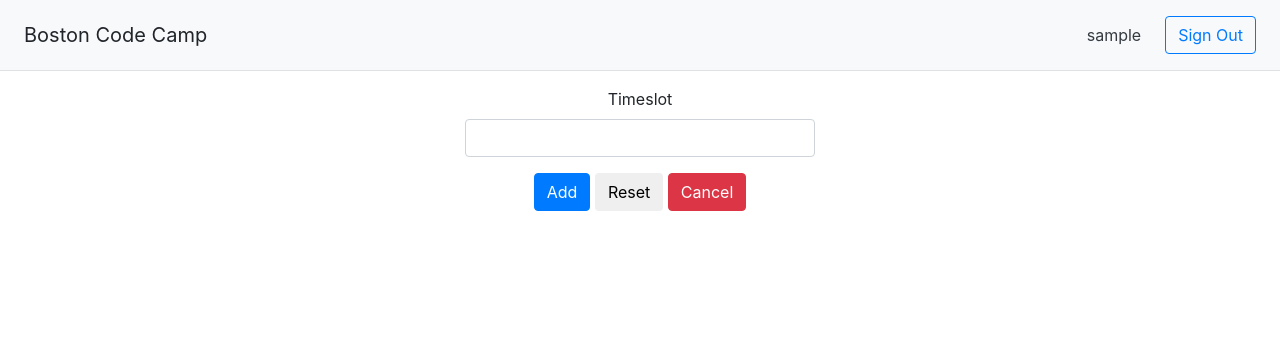
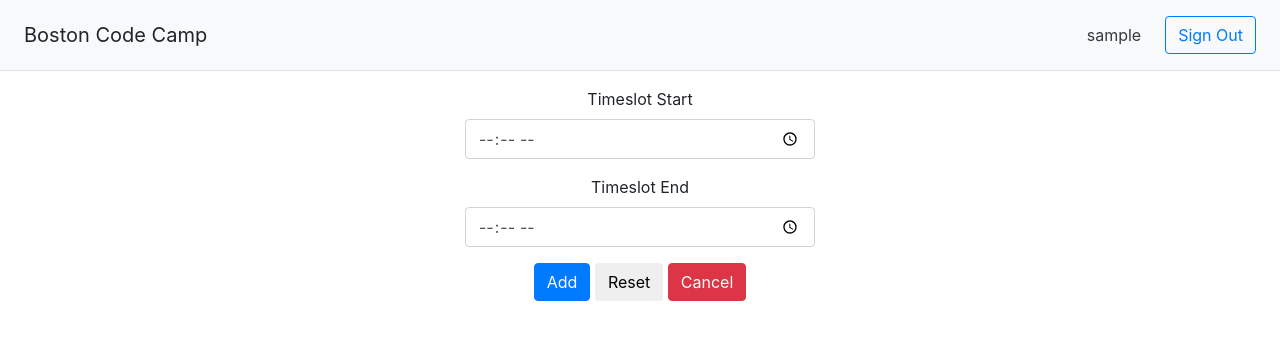
Before and after one commit to MarshallMathers/SoftwareEngineering-Red, a PHP site: page /timeslot/addTimeslot.php in a window 1280 px wide. Shown: the top 340 px of the page. Run offline with PHP 8.4, Linux system fonts and the light colour scheme; the visitor is signed in with stand-in values (Sample User, id 1).

Commit message:
Updated to latest version

```diff
--- a/admin/login.php
+++ b/admin/login.php
@@ -103,7 +103,7 @@ if ($_SERVER["REQUEST_METHOD"] == "POST") {
                     <form action="<?php echo $_SERVER["PHP_SELF"]; ?>" method="post">
                         <div class="form-group <?php echo (!empty($username_err)) ? "has-error" : ""; ?>">
                             <label>Username:</label>
-                            <input type="text" class="form-control" name="username" id="username">
+                            <input type="text" class="form-control" name="username" id="username" max="20">
                             <span class="help-block" style="color:red;">
                                 <?php echo $username_err; ?>
                             </span>
--- a/admin/room/deleteRoom.php
+++ b/admin/room/deleteRoom.php
@@ -7,7 +7,7 @@ if (!isset($_SESSION["username"]) || empty($_SESSION["username"])) {
     exit;
 }
 // Include config file
-include '../../dbconfig.php';
+include "../../dbconfig.php";
 
 $roomID = "";
 $roomID_err = "";
@@ -66,7 +66,7 @@ mysqli_close($link);
         <div class="row">
             <div class="col-sm-4"></div>
             <div class="col-sm-4 text-center">
-                <form action="<?php echo $_SERVER['PHP_SELF']; ?>" method="post">
+                <form action="<?php echo $_SERVER["PHP_SELF"]; ?>" method="post">
                     <div class="form-group <?php echo (!empty($roomID_err)) ? "has-error" : ""; ?>">
                         <label>Room</label>
                         <select id="roomID" name="roomID" class="form-control">
--- a/admin/room/modifyRoom.php
+++ b/admin/room/modifyRoom.php
@@ -7,7 +7,7 @@ if (!isset($_SESSION["username"]) || empty($_SESSION["username"])) {
     exit;
 }
 // Include config file
-include '../../dbconfig.php';
+include "../../dbconfig.php";
 
 $sql = "SELECT RoomID, Room FROM Rooms";
 $result = mysqli_query($link, $sql);
--- a/admin/room/viewRoom.php
+++ b/admin/room/viewRoom.php
@@ -7,7 +7,7 @@ if (!isset($_SESSION["username"]) || empty($_SESSION["username"])) {
     exit;
 }
 
-include '../../dbconfig.php';
+include "../../dbconfig.php";
 
 $sql = "SELECT * FROM Rooms";
 $result = mysqli_query($link, $sql);
--- a/admin/timeslot/addTimeslot.php
+++ b/admin/timeslot/addTimeslot.php
@@ -7,21 +7,33 @@ if (!isset($_SESSION["username"]) || empty($_SESSION["username"])) {
     exit;
 }
 // Include config file
-include '../../dbconfig.php';
+include "../../dbconfig.php";
 
-$timeslot = "";
-$timeslot_err = "";
+$timeslotStart = "";
+$timeslotEnd = "";
+$timeslotStart_err = "";
+$timeslotEnd_err = "";
 
 if ($_SERVER["REQUEST_METHOD"] == "POST"){
 
-    // Check if Timeslot is empty
-    if (empty(trim($_POST["time_slot"]))) {
-        $timeslot_err = "Please enter Timeslot.";
+    // Check if Timeslot Start is empty
+    if (empty(trim($_POST["time_slot_start"]))) {
+        $timeslotStart_err = "Please enter Timeslot Start.";
     } else {
-        $timeslot = trim($_POST["time_slot"]);
+        $timeslotStart = trim($_POST["time_slot_start"]);
     }
 
-    if (empty($timeslot_err)){
+    // Check if Timeslot End is empty
+    if (empty(trim($_POST["time_slot_end"]))) {
+        $timeslotEnd_err = "Please enter Timeslot End.";
+    } else {
+        $timeslotEnd = trim($_POST["time_slot_end"]);
+    }
+
+    if (empty($timeslotStart_err) && empty($timeslotEnd_err)){
+        $timeslotStart = date("g:i A", strtotime($timeslotStart));
+        $timeslotEnd = date("g:i A", strtotime($timeslotEnd));
+        $timeslot = $timeslotStart . " - " . $timeslotEnd;
         $sql = "SELECT Timeslot FROM Timeslots WHERE Timeslot = '$timeslot'";
         $result = mysqli_query($link, $sql);
         if (mysqli_num_rows($result) != 0) {
@@ -64,12 +76,19 @@ mysqli_close($link);
         <div class="row">
             <div class="col-sm-4"></div>
             <div class="col-sm-4 text-center">
-                <form action="<?php echo $_SERVER['PHP_SELF']; ?>" method="post">
-                    <div class="form-group <?php echo (!empty($timeslot_err)) ? "has-error" : ""; ?>">
-                        <label>Timeslot</label>
-                        <input type="text" id="time_slot" name="time_slot" class="form-control" />
+                <form action="<?php echo $_SERVER["PHP_SELF"]; ?>" method="post">
+                    <div class="form-group <?php echo (!empty($timeslotStart_err)) ? "has-error" : ""; ?>">
+                        <label>Timeslot Start</label>
+                        <input type="time" id="time_slot_start" name="time_slot_start" class="form-control" />
                         <span class="help-block" style="color:red;">
-						    <?php echo $timeslot_err; ?>
+						    <?php echo $timeslotStart_err; ?>
+						</span>
+                    </div>
+                    <div class="form-group <?php echo (!empty($timeslotEnd_err)) ? "has-error" : ""; ?>">
+                        <label>Timeslot End</label>
+                        <input type="time" id="time_slot_end" name="time_slot_end" class="form-control" />
+                        <span class="help-block" style="color:red;">
+						    <?php echo $timeslotEnd_err; ?>
 						</span>
                     </div>
                     <input type="submit" name="submit" value="Add" class="btn btn-primary" />
--- a/admin/timeslot/deleteTimeslot.php
+++ b/admin/timeslot/deleteTimeslot.php
@@ -7,7 +7,7 @@ if (!isset($_SESSION["username"]) || empty($_SESSION["username"])) {
     exit;
 }
 // Include config file
-include '../../dbconfig.php';
+include "../../dbconfig.php";
 
 $timeslotID = "";
 $timeslotID_err = "";
@@ -66,7 +66,7 @@ mysqli_close($link);
         <div class="row">
             <div class="col-sm-4"></div>
             <div class="col-sm-4 text-center">
-                <form action="<?php echo $_SERVER['PHP_SELF']; ?>" method="post">
+                <form action="<?php echo $_SERVER["PHP_SELF"]; ?>" method="post">
                     <div class="form-group <?php echo (!empty($timeslotID_err)) ? "has-error" : ""; ?>">
                         <label>Timeslot</label>
                         <select id="timeslotID" name="timeslotID" class="form-control">
--- a/admin/timeslot/modifyTimeslot.php
+++ b/admin/timeslot/modifyTimeslot.php
@@ -7,7 +7,7 @@ if (!isset($_SESSION["username"]) || empty($_SESSION["username"])) {
     exit;
 }
 // Include config file
-include '../../dbconfig.php';
+include "../../dbconfig.php";
 
 $sql = "SELECT TimeslotID, Timeslot FROM Timeslots";
 $result = mysqli_query($link, $sql);
--- a/admin/timeslot/viewTimeslot.php
+++ b/admin/timeslot/viewTimeslot.php
@@ -7,7 +7,7 @@ if (!isset($_SESSION["username"]) || empty($_SESSION["username"])) {
     exit;
 }
 
-include '../../dbconfig.php';
+include "../../dbconfig.php";
 
 $sql = "SELECT * FROM Timeslots";
 $result = mysqli_query($link, $sql);
--- a/admin/user/addUser.php
+++ b/admin/user/addUser.php
@@ -63,10 +63,10 @@ mysqli_close($link);
         <div class="row">
             <div class="col-sm-4"></div>
             <div class="col-sm-4 text-center">
-                <form action="<?php echo $_SERVER['PHP_SELF']; ?>" method="post">
+                <form action="<?php echo $_SERVER["PHP_SELF"]; ?>" method="post">
                     <div class="form-group <?php echo (!empty($userID_err)) ? "has-error" : ""; ?>">
                         <label>UserID</label>
-                        <input type="text" id="userID" name="userID" class="form-control"/>
+                        <input type="text" id="userID" name="userID" max="20" class="form-control"/>
                         <span class="help-block" style="color:red;">
 						    <?php echo $userID_err; ?>
 						</span>
--- a/admin/user/deleteUser.php
+++ b/admin/user/deleteUser.php
@@ -61,7 +61,7 @@ mysqli_close($link);
         <div class="row">
             <div class="col-sm-4"></div>
             <div class="col-sm-4 text-center">
-                <form action="<?php echo $_SERVER['PHP_SELF']; ?>" method="post">
+                <form action="<?php echo $_SERVER["PHP_SELF"]; ?>" method="post">
                     <div class="form-group <?php echo (!empty($userID_err)) ? "has-error" : ""; ?>">
                         <label>UserID</label>
                         <select id="userID" name="userID" class="form-control">
--- a/admin/user/updateUser.php
+++ b/admin/user/updateUser.php
@@ -69,10 +69,10 @@ mysqli_close($link);
         <div class="row">
             <div class="col-sm-4"></div>
             <div class="col-sm-4 text-center">
-                <form action="<?php echo $_SERVER['PHP_SELF']; ?>" method="post">
+                <form action="<?php echo $_SERVER["PHP_SELF"]; ?>" method="post">
                     <div class="form-group <?php echo (!empty($userID_err)) ? "has-error" : ""; ?>">
                         <label>UserID</label>
-                        <input type="text" id="user_ID" name="user_ID" value="<?php echo $_POST['userID']; ?>" class="form-control"/>
+                        <input type="text" id="user_ID" name="user_ID" max="20" value="<?php echo $_POST['userID']; ?>" class="form-control"/>
                         <span class="help-block" style="color:red;">
 						    <?php echo $userID_err; ?>
 						</span>
--- a/client/headCount.php
+++ b/client/headCount.php
@@ -81,7 +81,7 @@ if ($_SERVER["REQUEST_METHOD"] == "POST") {
 					<form action="<?php echo $_SERVER["PHP_SELF"]; ?>" method="post">
 						<div class="form-group <?php echo (!empty($headCount_err)) ? "has-error" : ""; ?>">
 							<label>Headcount</label>
-							<input type="number" id="HeadCount" name="HeadCount" min="0" max="<?php echo $capacity*1.1; ?>" pattern="[0-9]" class="form-control" />
+							<input type="number" id="HeadCount" name="HeadCount" min="0" max="<?php echo ceil($capacity*1.1); ?>" pattern="[0-9]" class="form-control" />
 							<span class="help-block" style="color:red;">
 								<?php echo $headCount_err; ?>
 							</span>
--- a/client/login.php
+++ b/client/login.php
@@ -85,7 +85,7 @@ if ($_SERVER["REQUEST_METHOD"] == "POST") {
 				<form action="<?php echo $_SERVER["PHP_SELF"]; ?>" method="post">
 					<div class="form-group <?php echo (!empty($userID_err)) ? "has-error" : ""; ?>">
 						<label>UserID</label>
-						<input type="text" class="form-control" name="userID" id="userID">
+						<input type="text" class="form-control" name="userID" id="userID" max="20">
 						<span class="help-block" style="color:red;">
 							<?php echo $userID_err; ?>
 						</span>
```
Also changed, not shown: admin/room/addRoom.php (+4 -4 lines), admin/room/updateRoom.php (+4 -4 lines), admin/timeslot/updateTimeslot.php (+35 -13 lines).
